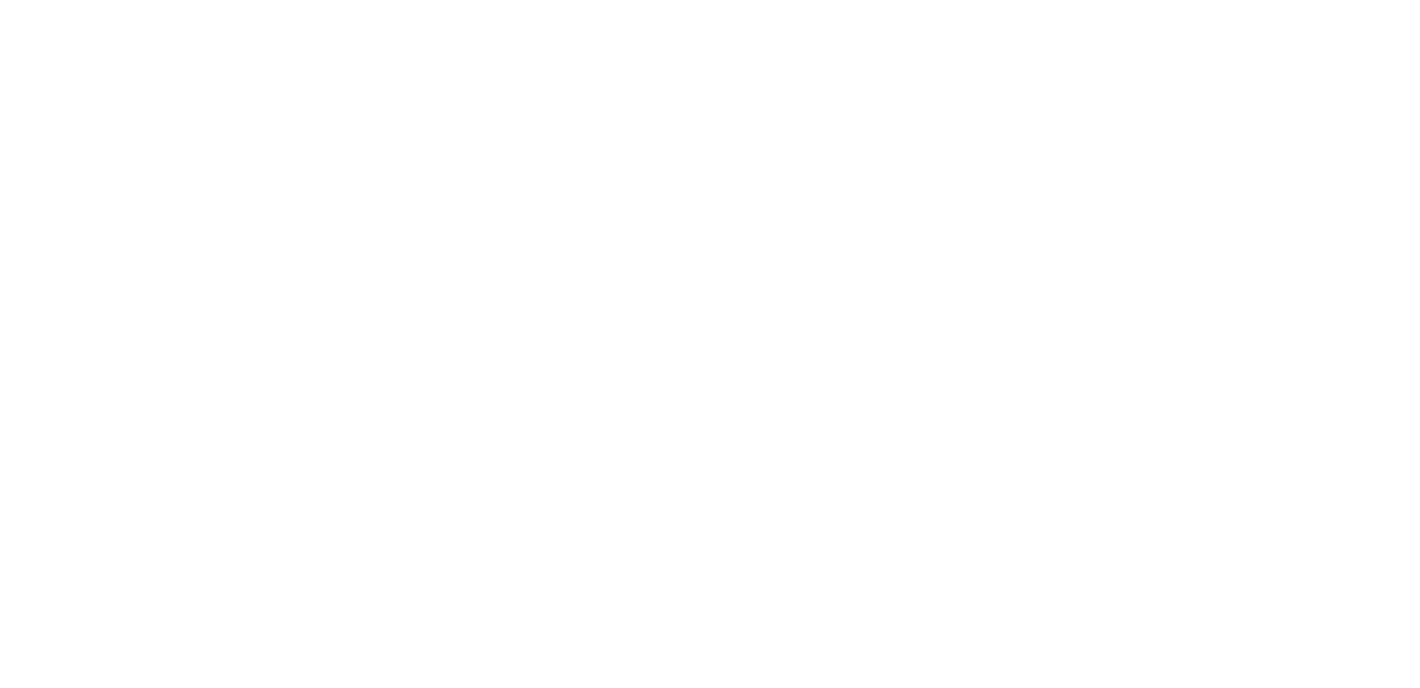
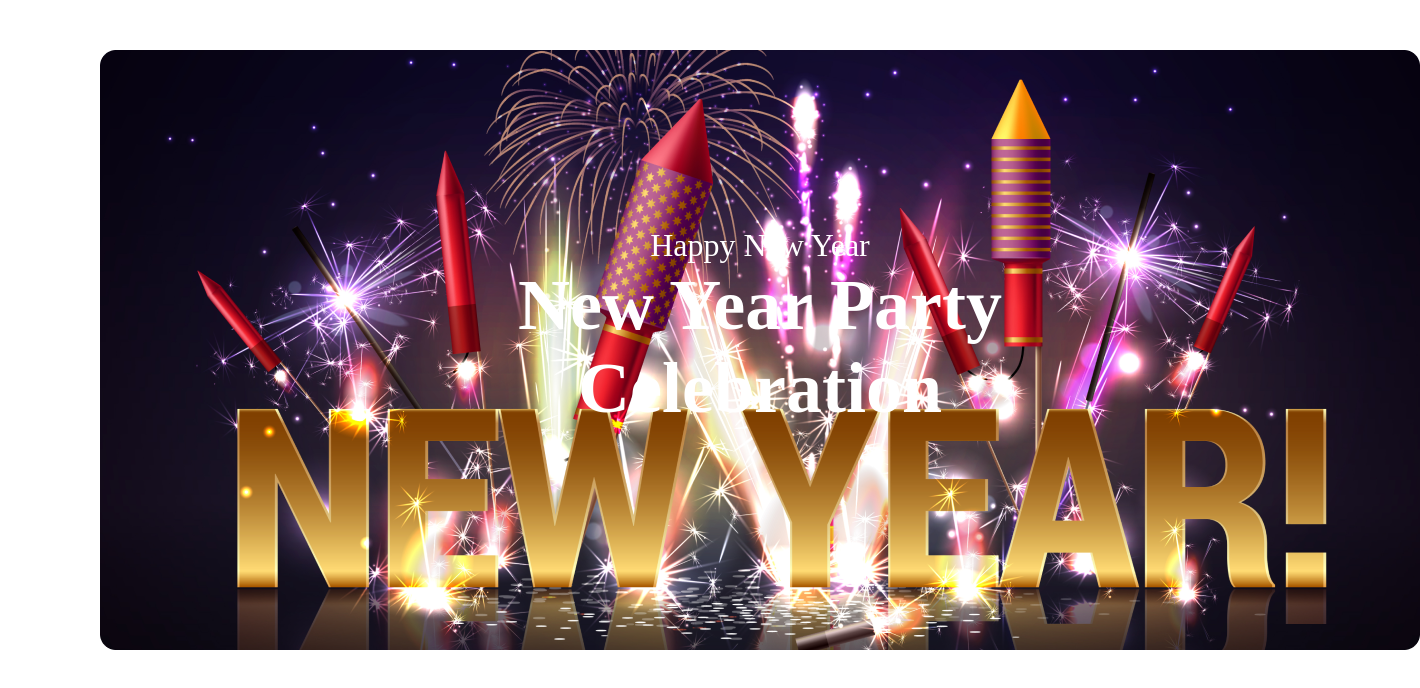
Before and after one commit to Nadim-Mahmud751/happy-new--year, a plain HTML site: page index.html in a window 1280 px wide. Shown: the whole page, 1420 px wide, since content can reach past the window. Drawn offline with Linux system fonts and the light colour scheme.

Commit message:
banner styles

```diff
--- a/index.html
+++ b/index.html
@@ -8,6 +8,14 @@
 </head>
 <body>
      <header>
+        <div class="banner">
+            <div class="banner-text">
+                <h4>Happy New Year</h4>
+            <h1>New Year Party
+            <br>
+                Celebration</h1>
+            </div>
+        </div>
 
      </header>
 
--- a/style.css
+++ b/style.css
@@ -0,0 +1,36 @@
+*{
+    margin: 0;
+    padding: 0;
+    font-family: Merriweather;
+}
+
+.banner{
+    background-image: url(images/Banner\ Image.png);
+    background-size: cover;
+    background-position: bottom center;
+    width: 1320px;
+    height: 600px;
+    border: 16px;
+    margin: 50px 100px 50px;
+}
+.banner-text{
+    padding-top: 177px;
+}
+
+.banner h4{
+    color: #FFF;
+    text-align: center;
+    font-family: Merriweather;
+    font-size: 32px;
+    font-weight: 400;
+}
+.banner h1{
+    color: #FFF;
+    text-align: center;
+    font-family: Merriweather;
+    font-size: 72px;
+    font-weight: 900;
+
+}
+
+/* banner styles end */
```
